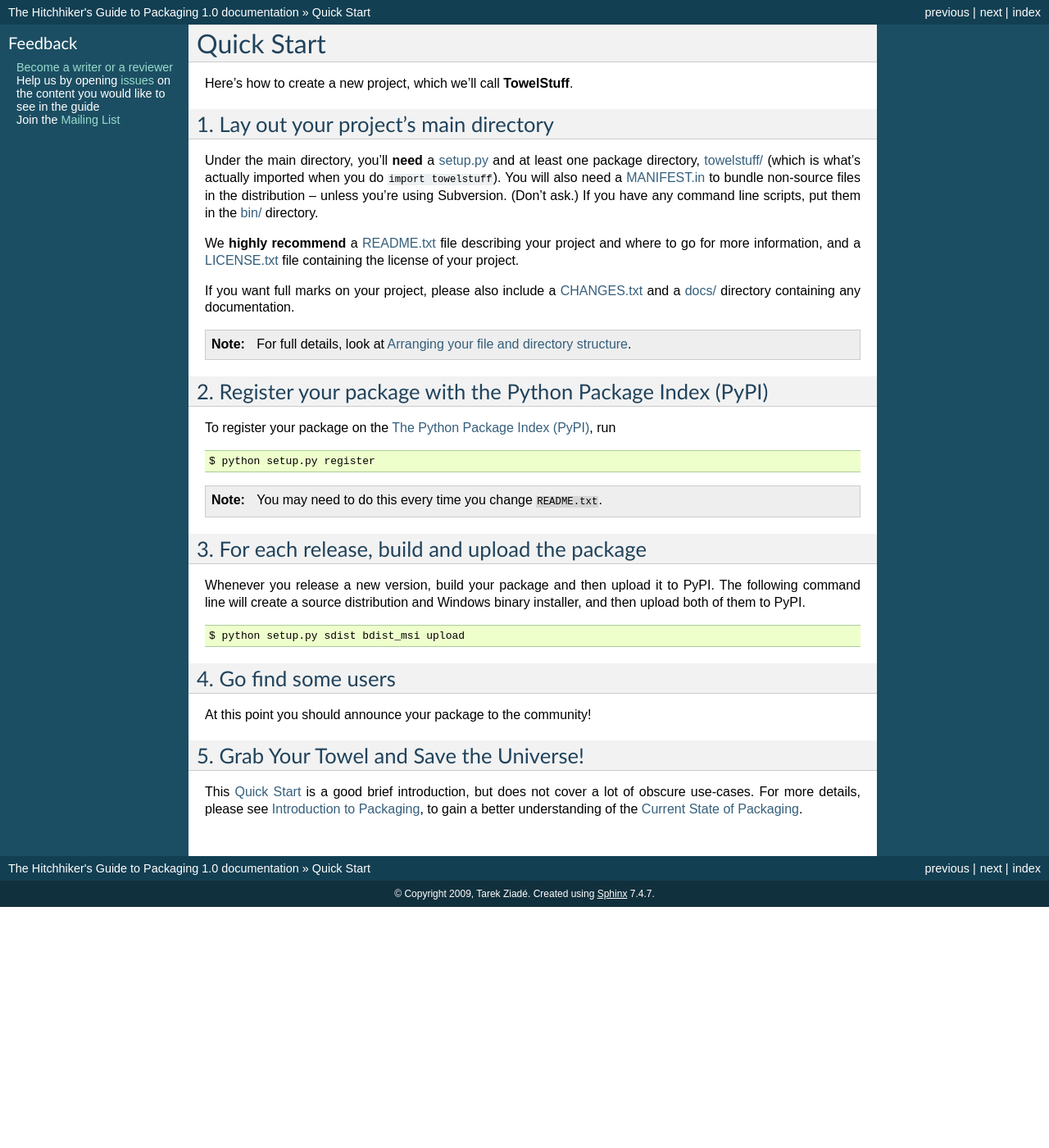
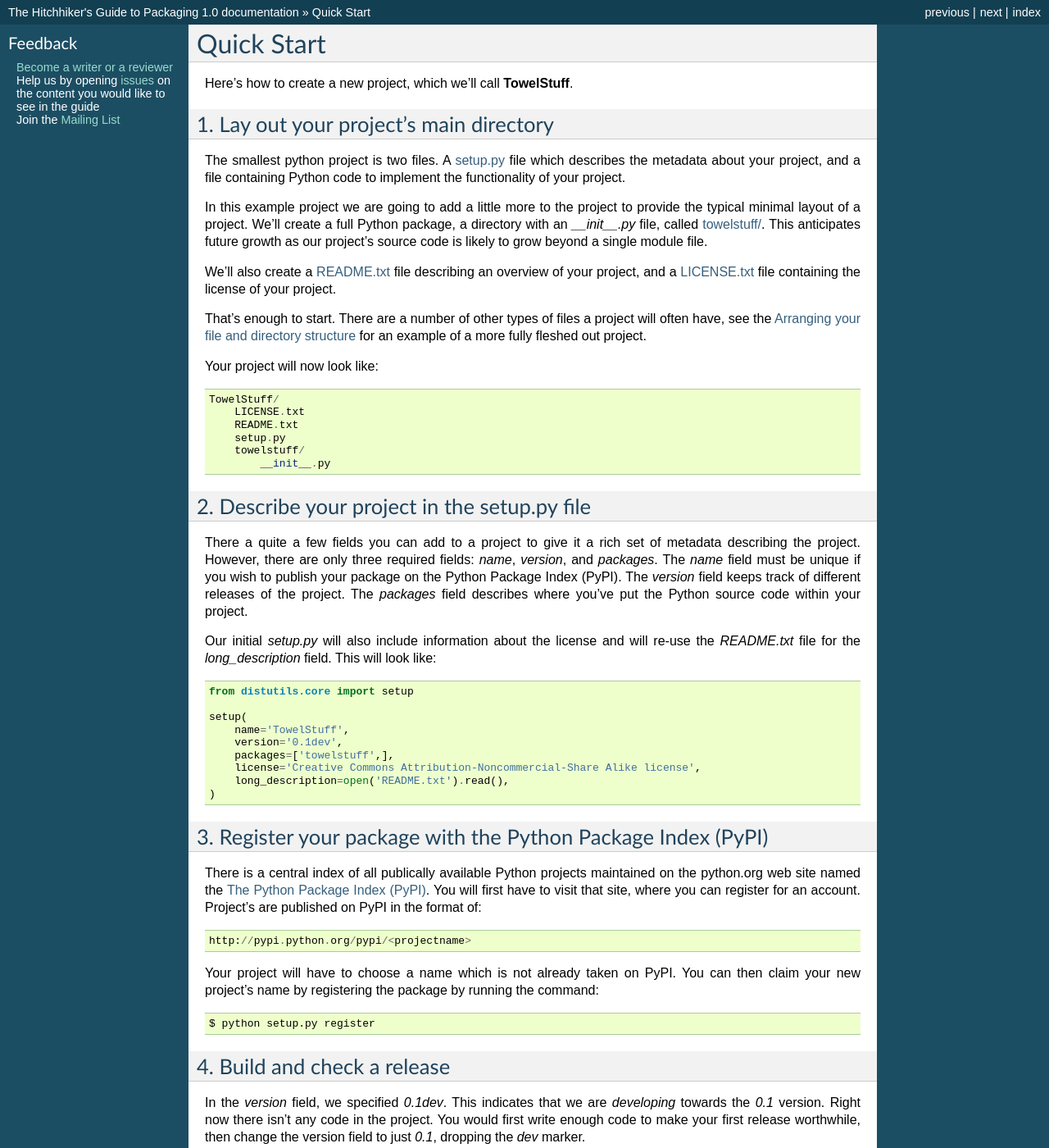
Before and after one commit to pypa/packaging.python.org, a Sphinx documentation site: the page built from source/quickstart.txt, in a window 1280 px wide and 1400 px high. Shown: the whole window at 82% size. Built offline with Sphinx 7.4.7, drawn with Linux system fonts in a browser that asks for light colours; some of the changed text lies outside the part shown.

Commit message:
Rework the Quick Start so it covers a bit less, but in more detail for the topics it covers.

```diff
--- a/source/quickstart.txt
+++ b/source/quickstart.txt
@@ -7,51 +7,153 @@ Here's how to create a new project, which we'll call **TowelStuff**.
 1. Lay out your project's main directory
 ========================================
 
-Under the main directory, you'll **need** a :ref:`setup.py
-<setup_py_description>` and at least one package directory,
-:ref:`towelstuff/ <towelstuff_description>` (which is what's actually
-imported when you do ``import towelstuff``).  You will also need a
-:ref:`MANIFEST.in <manifest_in_description>` to bundle non-source
-files in the distribution -- unless you're using Subversion.  (Don't
-ask.)  If you have any command line scripts, put them in the
-:ref:`bin/ <bin_description>` directory.
+The smallest python project is two files. A :ref:`setup.py
+<setup_py_description>` file which describes the metadata about your project,
+and a file containing Python code to implement the functionality of your
+project.
 
-We **highly recommend** a :ref:`README.txt <readme_txt_description>`
-file describing your project and where to go for more information, and
+In this example project we are going to add a little more to the
+project to provide the typical minimal layout of a project. We'll create
+a full Python package, a directory with an `__init__.py` file, called
+:ref:`towelstuff/ <towelstuff_description>`. This anticipates future growth
+as our project's source code is likely to grow beyond a single module file.
+
+We'll also create a :ref:`README.txt <readme_txt_description>`
+file describing an overview of your project, and
 a :ref:`LICENSE.txt <license_txt_description>` file containing the
 license of your project.
 
-If you want full marks on your project, please also include a
-:ref:`CHANGES.txt <changes_txt_description>`
-and a :ref:`docs/ <docs_description>` directory containing any documentation.
+That's enough to start. There are a number of other types of files a
+project will often have, see the :ref:`directory_layout` for an example of
+a more fully fleshed out project.
 
-.. note:: For full details, look at :ref:`directory_layout`.
+Your project will now look like::
 
-2. Register your package with the Python Package Index (PyPI)
+    TowelStuff/
+        LICENSE.txt
+        README.txt
+        setup.py
+        towelstuff/
+            __init__.py
+
+2. Describe your project in the setup.py file
+=============================================
+
+There a quite a few fields you can add to a project to give it a rich set of
+metadata describing the project. However, there are only three required
+fields: `name`, `version`, and `packages`. The `name` field must be unique
+if you wish to publish your package on the Python Package Index (PyPI).
+The `version` field keeps track of different releases of the project. The
+`packages` field describes where you've put the Python source code within
+your project.
+
+Our initial `setup.py` will also include information about the license
+and will re-use the `README.txt` file for the `long_description` field.
+This will look like::
+
+    from distutils.core import setup
+
+    setup(
+        name='TowelStuff',
+        version='0.1dev',
+        packages=['towelstuff',],
+        license='Creative Commons Attribution-Noncommercial-Share Alike license',
+        long_description=open('README.txt').read(),
+    )
+
+
+3. Register your package with the Python Package Index (PyPI)
 =============================================================
 
-To register your package on the :ref:`pypi_info`, run ::
+There is a central index of all publically available Python projects
+maintained on the python.org web site named the :ref:`pypi_info`. You
+will first have to visit that site, where you can register for an account.
+Project's are published on PyPI in the format of::
+
+    http://pypi.python.org/pypi/<projectname>
+
+Your project will have to choose a name which is not already taken on PyPI.
+You can then claim your new project's name by registering the package
+by running the command::
 
  $ python setup.py register
 
-.. note:: You may need to do this every time you change ``README.txt``.
 
-3. For each release, build and upload the package
-=================================================
+4. Build and check a release
+============================
 
-Whenever you release a new version, build your package and then upload
-it to PyPI.  The following command line will create a source distribution
-and Windows binary installer, and then upload both of them to PyPI. ::
+In the `version` field, we specified `0.1dev`. This indicates that we
+are *developing* towards the `0.1` version. Right now there isn't any code
+in the project. You would first write enough code to make your first release
+worthwhile, then change the version field to just `0.1`, dropping the `dev`
+marker.
 
- $ python setup.py sdist bdist_msi upload
+To create a release, your source code needs to be packaged into a single
+archive file. This can be done with the `sdist` command:
 
-4. Go find some users
-=====================
+ $ python setup.py sdist
+
+This will create a `dist` sub-directory in your project, and will wrap-up
+all of your project's source code files into a distribution file,
+a compressed archive file in the form of::
+
+    TowelStuff-0.1.tar.gz
+
+The compressed archive format defaults to `.tar.gz` files on POSIX systems,
+and `.zip` files on Windows systems.
+
+At this point, it's a good idea to uncompress the newly created source
+distribution, and make sure everything is being packaged correctly. There
+are a two important points to check to make sure your package is ready for release:
+
+* The correct version number.
+
+  While it's handy to append a `dev` marker to the version number during
+  development, so that you can distinguish between code under development
+  and a released version, you **never** want to publish a release with
+  `dev` in the version name.
+
+* All desired project files are included.
+
+  This is a big one. There are a variety of different ways of indicating
+  which files from your project should be included in the release, and which
+  should not. For a full overview see `specifying the files to distribute
+  <http://docs.python.org/distutils/sourcedist.html#specifying-the-files-to-distribute>`_.
+
+  In our minimal example, we used the `packages` field describes a list of
+  packages that are included as part of your project. If we created a
+  `towelstuff.test` package, we would need to explicitly add that package
+  name to our `packages` field, so that it looked like::
+
+    packages=['towelstuff','towelstuff.test'],
+
+  You will also notice that the README.txt and LICENSE.txt files are not
+  included as part of distribution - unless those files have checked into
+  Subversion. If you aren't using Subversion for source code management,
+  then you will either need to specify those files using a `MANIFEST.in`
+  file (or use Distribute with a plug-in appropriate for your source code tool).
+
+
+5. Upload your release, then grab your towel and save the Universe!
+===================================================================
+
+Now that you are happy that you can create a valid source distribution,
+it's time to upload the finished product to PyPI. We'll also create a
+`bdist_wininst` distribution file of our project, which will create a Windows
+installable file. There are a few different file formats that Python
+distributions can be created for. Each format must be specified when
+you run the upload command, or they won't be uploaded (even if you've
+previously built them previously). You should always upload a
+source distribution file. The other formats are optional, and will depend upon
+the needs of your anticipated user base::
+
+ $ python setup.py sdist bdist_wininst upload
 
 At this point you should announce your package to the community!
 
-5. Grab Your Towel and Save the Universe!
-=========================================
+Finally, in your `setup.py` you can make plans for your next release,
+by changing the `version` field to indicate which version you want to work
+towards next (e.g. `0.2dev`).
 
 This `Quick Start`_ is a good brief introduction, but does not cover a lot of
 obscure use-cases. For more details, please see :doc:`introduction`,
```
